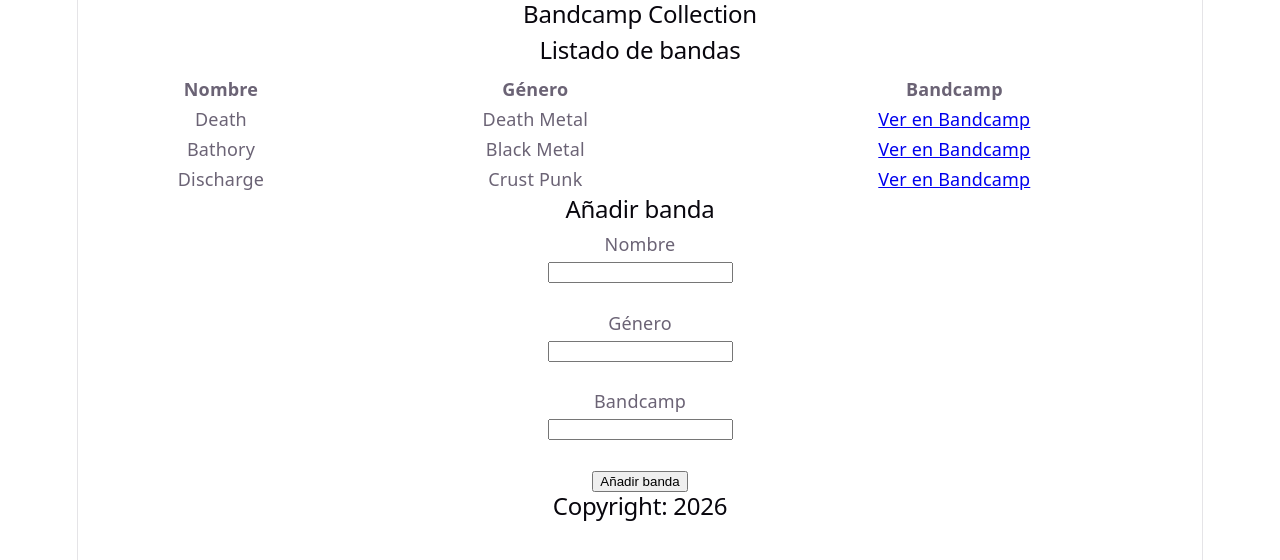
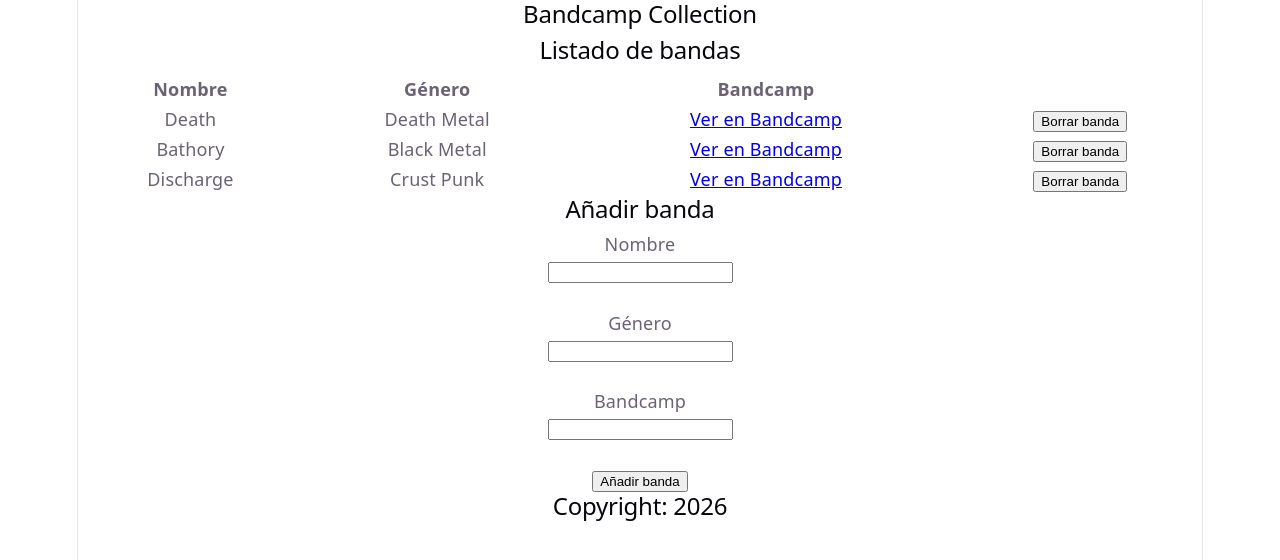
Before and after one commit to mJangelm/bandcamp-collection, a React (Vite) app: page / in a window 1280 px wide. Shown: the top 560 px of the page. Built offline with nearby package versions, Linux system fonts and the light colour scheme.

Commit message:
Añadido el botón de eliminar banda

```diff
--- a/src/App.tsx
+++ b/src/App.tsx
@@ -31,10 +31,14 @@
     setBandas([...bandas, nuevaBanda]);
   }
 
+  function deleteBanda(id: number) {
+    setBandas(bandas.filter((banda) => banda.id !== id));
+  }
+
   return (
     <>
       <Header />
-      <BandList bandas={bandas} />
+      <BandList bandas={bandas} onDeleteBand={deleteBanda} />
       <BandForm onAddBand={addBanda} />
       <Footer />
     </>
--- a/src/components/BandCard.tsx
+++ b/src/components/BandCard.tsx
@@ -2,6 +2,7 @@
 
 interface BandCardProps {
   grupo: Band;
+  onDeleteBand: (id: number) => void;
 }
 
 function BandCard(props: BandCardProps) {
@@ -14,6 +15,11 @@
           Ver en Bandcamp
         </a>
       </td>
+      <td>
+        <button onClick={() => props.onDeleteBand(props.grupo.id)}>
+          Borrar banda
+        </button>
+      </td>
     </tr>
   );
 }
--- a/src/components/BandList.tsx
+++ b/src/components/BandList.tsx
@@ -3,6 +3,7 @@
 
 interface BandListProps {
   bandas: Band[];
+  onDeleteBand: (id: number) => void;
 }
 
 function BandList(props: BandListProps) {
@@ -24,7 +25,11 @@
 
         <tbody>
           {props.bandas.map((banda) => (
-            <BandCard key={banda.id} grupo={banda} />
+            <BandCard
+              key={banda.id}
+              grupo={banda}
+              onDeleteBand={props.onDeleteBand}
+            />
           ))}
         </tbody>
       </table>
```
